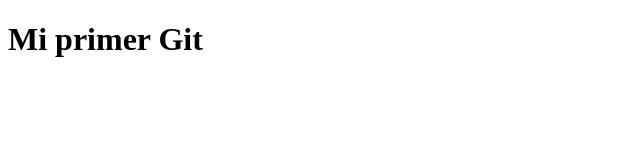
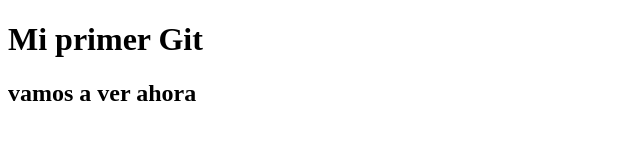
Before and after one commit to leoalessio/mi-primer-git, a plain HTML site: page index.html in a window 1280 px wide. Shown: the whole page, without its empty margins (0-640 px from the left). Drawn offline with Linux system fonts and the light colour scheme.

Commit message:
agregamos H2

```diff
--- a/index.html
+++ b/index.html
@@ -8,5 +8,6 @@
 </head>
 <body>
     <h1>Mi primer Git</h1>
+    <h2>vamos a ver ahora</h2>
 </body>
 </html>
```
